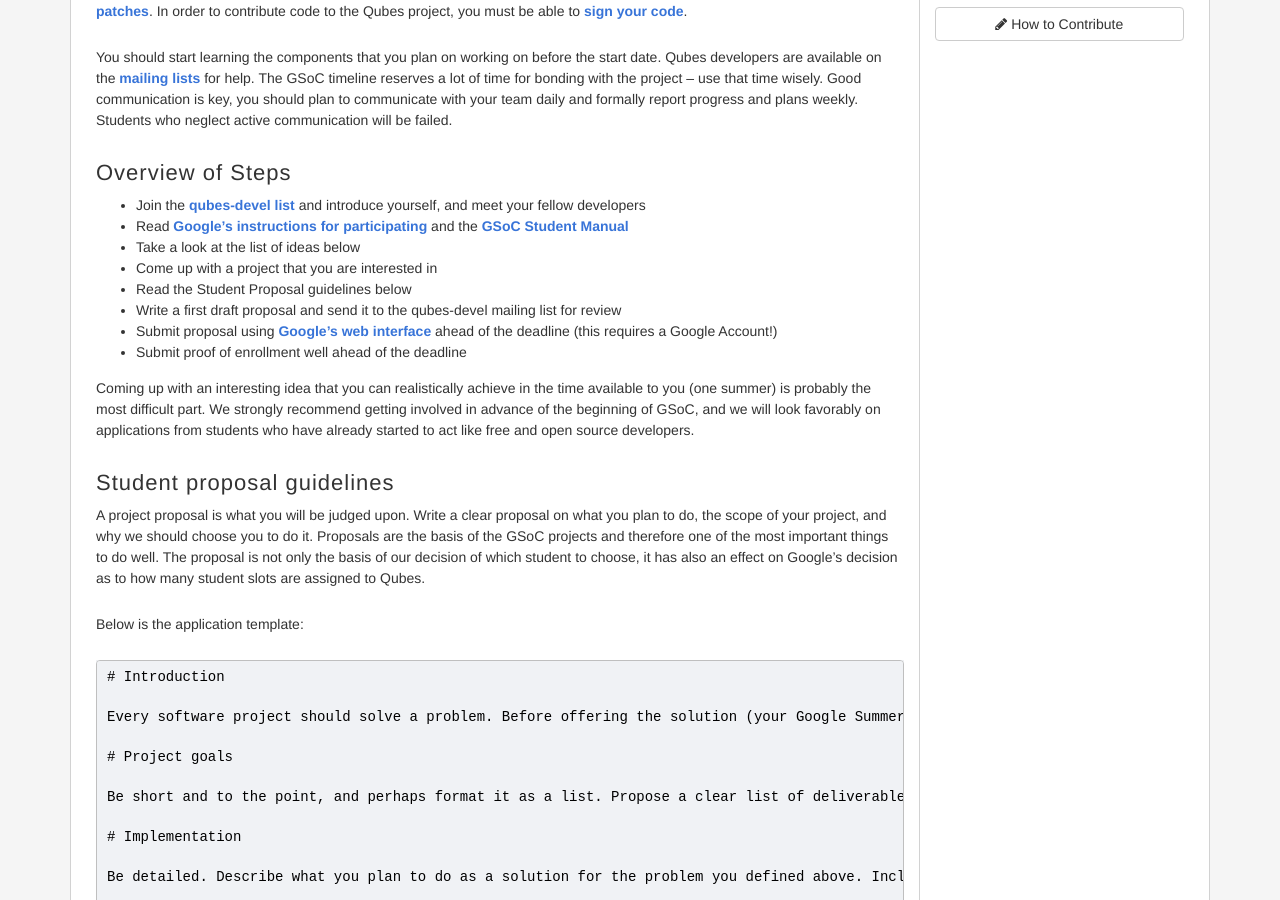
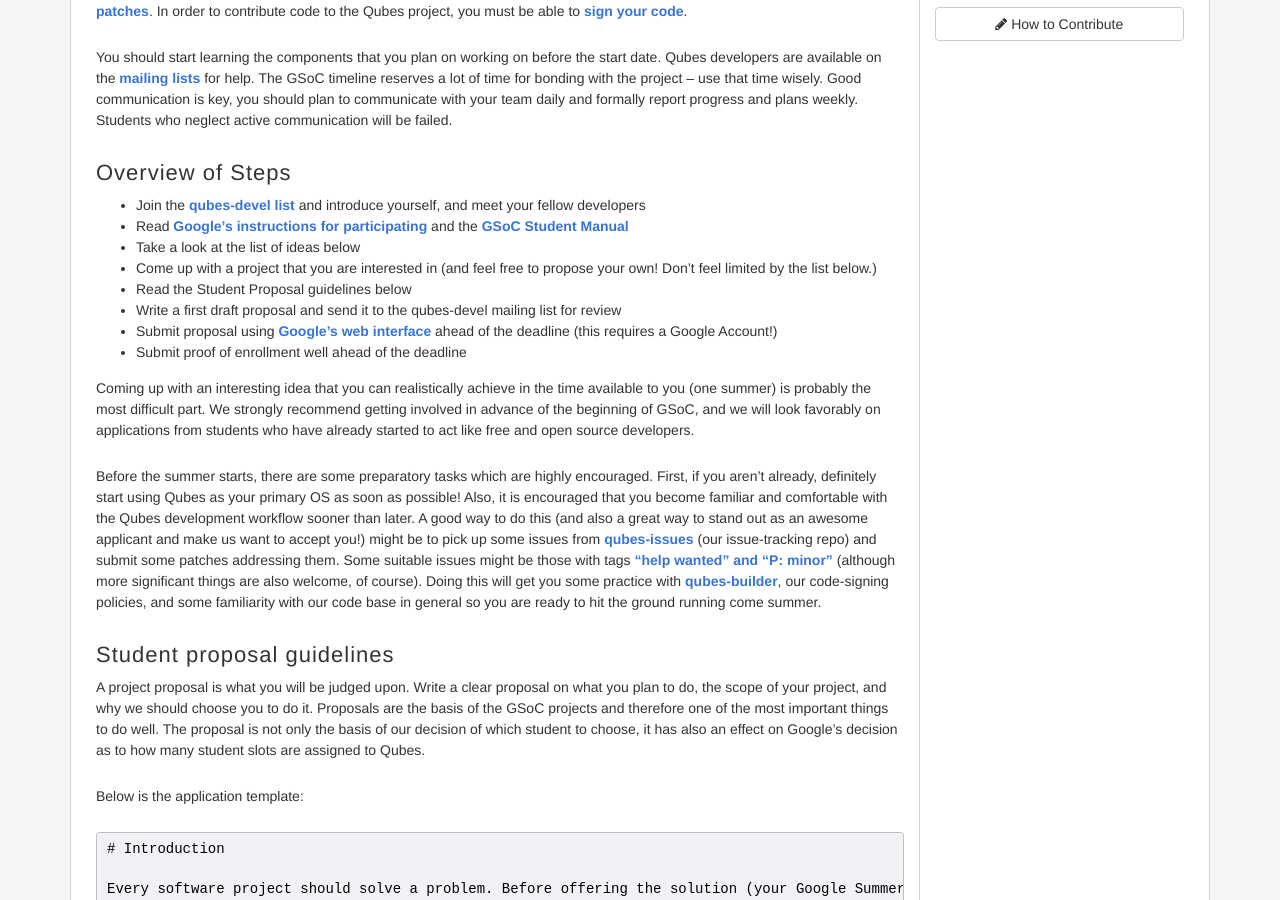
Before and after one commit to QubesOS/qubesos.github.io, a Jekyll site: the page built from pages/gsoc.md, in a window 1280 px wide and 900 px high, scrolled down 546 px. Built offline with Jekyll 4.4.1, drawn with Linux system fonts in a browser that asks for light colours; some web fonts are replaced.

Commit message:
Add recommendations for GSoC students
Based on my repies to posts by prospective GSoC students on qubes-devel.

```diff
--- a/pages/gsoc.md
+++ b/pages/gsoc.md
@@ -23,13 +23,15 @@ You should start learning the components that you plan on working on before the
 - Join the [qubes-devel list][ml-devel] and introduce yourself, and meet your fellow developers
 - Read [Google's instructions for participating][gsoc-participate] and the [GSoC Student Manual][gsoc-student]
 - Take a look at the list of ideas below
-- Come up with a project that you are interested in
+- Come up with a project that you are interested in (and feel free to propose your own! Don't feel limited by the list below.)
 - Read the Student Proposal guidelines below
 - Write a first draft proposal and send it to the qubes-devel mailing list for review
 - Submit proposal using [Google's web interface][gsoc-submit] ahead of the deadline (this requires a Google Account!)
 - Submit proof of enrollment well ahead of the deadline
 
 Coming up with an interesting idea that you can realistically achieve in the time available to you (one summer) is probably the most difficult part. We strongly recommend getting involved in advance of the beginning of GSoC, and we will look favorably on applications from students who have already started to act like free and open source developers.
+
+Before the summer starts, there are some preparatory tasks which are highly encouraged. First, if you aren't already, definitely start using Qubes as your primary OS as soon as possible! Also, it is encouraged that you become familiar and comfortable with the Qubes development workflow sooner than later. A good way to do this (and also a great way to stand out as an awesome applicant and make us want to accept you!) might be to pick up some issues from [qubes-issues][qubes-issues] (our issue-tracking repo) and submit some patches addressing them. Some suitable issues might be those with tags ["help wanted" and "P: minor"][qubes-issues-suggested] (although more significant things are also welcome, of course). Doing this will get you some practice with [qubes-builder][qubes-builder], our code-signing policies, and some familiarity with our code base in general so you are ready to hit the ground running come summer.
 
 ### Student proposal guidelines
 
@@ -573,3 +575,6 @@ We adapted some of the language here about GSoC from the [KDE GSoC page](https:/
 [how-to-gsoc]: http://teom.org/blog/kde/how-to-write-a-kick-ass-proposal-for-google-summer-of-code/
 [gsoc-submit]: https://summerofcode.withgoogle.com/
 [mailing-lists]: https://www.qubes-os.org/mailing-lists/
+[qubes-issues]: https://github.com/QubesOS/qubes-issues/issues
+[qubes-issues-suggested]: https://github.com/QubesOS/qubes-issues/issues?q=is%3Aissue%20is%3Aopen%20label%3A%22P%3A%20minor%22%20label%3A%22help%20wanted%22
+[qubes-builder]: https://www.qubes-os.org/doc/qubes-builder/
```
